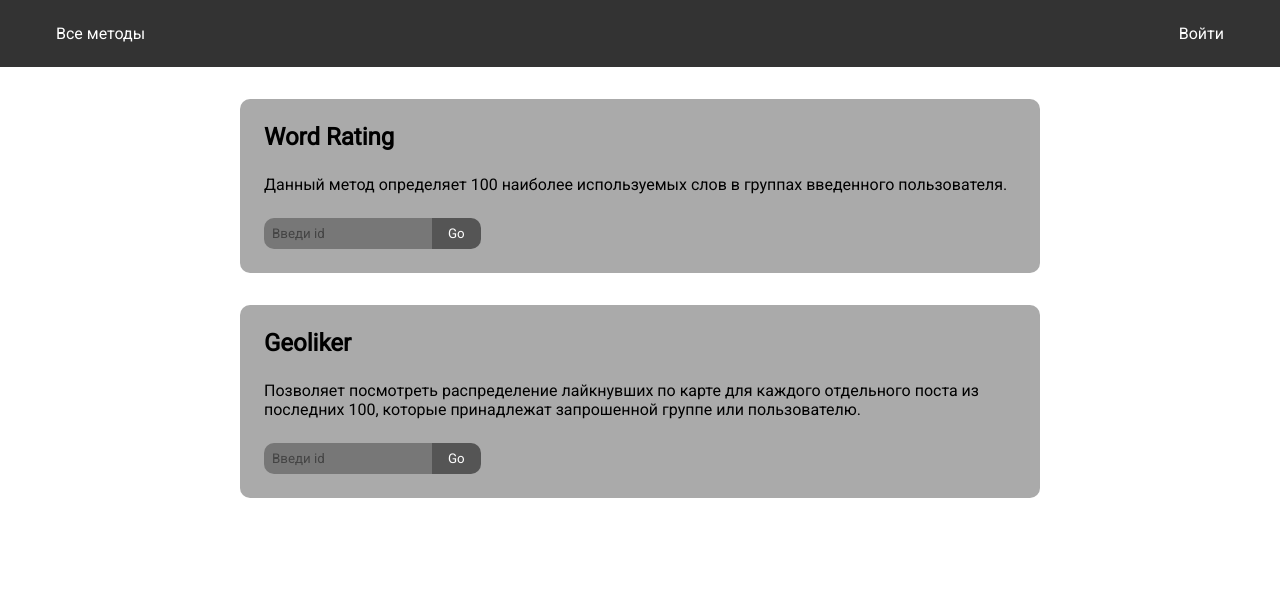
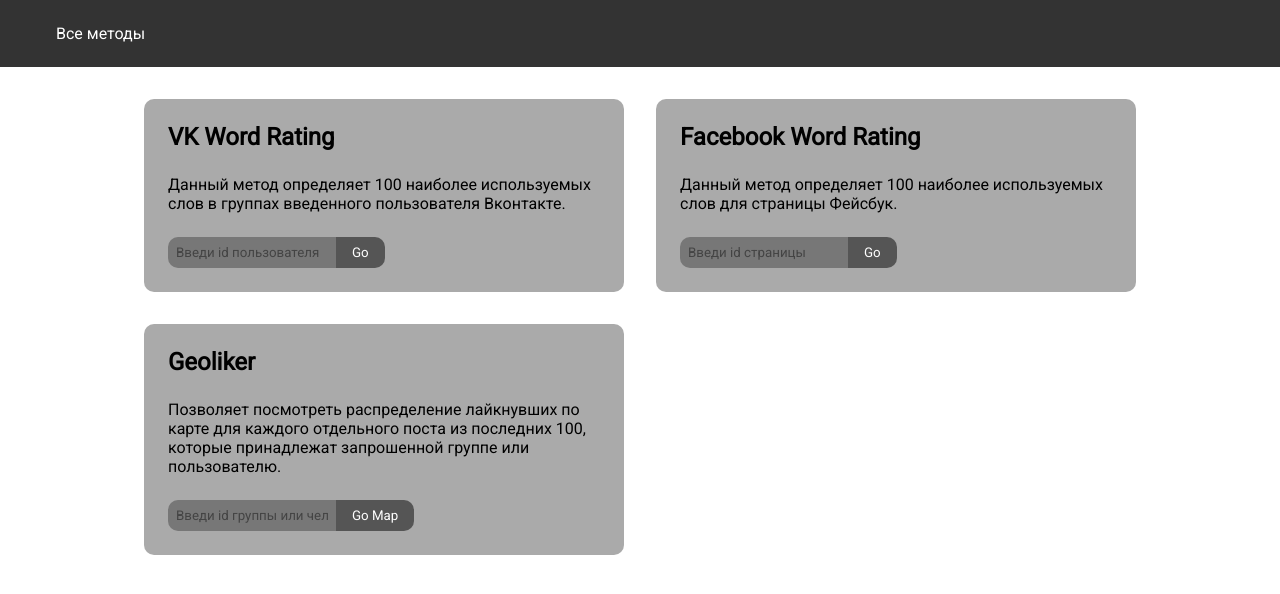
Before and after one commit to hardntrash/VKAnalysis, a Flask app: page / in a window 1280 px wide. Shown: the top 594 px of the page. Run offline with Flask 2, Linux system fonts and the light colour scheme.

Commit message:
Колонка для методов фейсбук

```diff
--- a/FlaskApp/forms.py
+++ b/FlaskApp/forms.py
@@ -2,12 +2,12 @@ from flask_wtf import FlaskForm
 from wtforms import TextField, SubmitField
 from wtforms.validators import Required
 
-class IndexForm(FlaskForm):
-    vk_id = TextField(
+class FBIdForm(FlaskForm):
+    fb_id = TextField(
     	'ID',
     	validators=[Required()],
     	render_kw={
-    		"placeholder": "Введи id",
+    		"placeholder": "Введи id страницы",
     		"class": "input-line__input",
     	})
     submit = SubmitField(
@@ -15,6 +15,20 @@ class IndexForm(FlaskForm):
     	render_kw = {
     		"class": "input-line__submit",
     	})
+
+class VKIdForm(FlaskForm):
+    vk_id = TextField(
+        'ID',
+        validators=[Required()],
+        render_kw={
+            "placeholder": "Введи id пользователя",
+            "class": "input-line__input",
+        })
+    submit = SubmitField(
+        'Go',
+        render_kw = {
+            "class": "input-line__submit",
+        })
 
 class MapLikesForms(FlaskForm):
     vk_id = TextField(
--- a/FlaskApp/static/css/base_style.css
+++ b/FlaskApp/static/css/base_style.css
@@ -20,9 +20,14 @@
   background-color: #222;
 }
 .container {
-  width: 800px;
+  width: 1024px;
   margin: 32px auto;
   box-sizing: border-box;
+}
+.row {
+  display: -webkit-flex;
+  display: flex;
+  flex-wrap: nowrap;
 }
 .footer {
   display: flex;
--- a/FlaskApp/static/css/less/base_style.less
+++ b/FlaskApp/static/css/less/base_style.less
@@ -25,9 +25,15 @@
 }
 
 .container {
-	width: 800px;
+	width: 1024px;
 	margin: 32px auto;
 	box-sizing: border-box;
+}
+
+.row {
+    display:-webkit-flex;
+    display: flex;
+    flex-wrap: nowrap;
 }
 
 .footer {
--- a/FlaskApp/static/css/less/base_style.min.css
+++ b/FlaskApp/static/css/less/base_style.min.css
@@ -1 +1 @@
-*{padding:0;margin:0;font-family:Roboto,sans-serif;border:0 solid transparent}.menu{display:flex;align-items:center;justify-content:space-between;background-color:#333}.menu__item{text-decoration:none;margin:0 32px;padding:24px;color:#fff}.menu__item:hover{background-color:#222}.container{width:800px;margin:32px auto;box-sizing:border-box}.footer{display:flex;justify-content:center}.text{word-wrap:wrap}.heading{margin-bottom:24px;font-size:24px;font-weight:700}
+*{padding:0;margin:0;font-family:Roboto,sans-serif;border:0 solid transparent}.menu{display:flex;align-items:center;justify-content:space-between;background-color:#333}.menu__item{text-decoration:none;margin:0 32px;padding:24px;color:#fff}.menu__item:hover{background-color:#222}.container{width:1024px;margin:32px auto;box-sizing:border-box}.row{display:-webkit-flex;display:flex;flex-wrap:nowrap}.footer{display:flex;justify-content:center}.text{word-wrap:wrap}.heading{margin-bottom:24px;font-size:24px;font-weight:700}
--- a/FlaskApp/static/css/less/methods.less
+++ b/FlaskApp/static/css/less/methods.less
@@ -1,6 +1,10 @@
 .method-list {
+	flex: 1;
 	display: flex;
 	flex-direction: column;
+
+	align-items: flex-start;
+	padding: 0 16px;
 
 	&__item {
 		display: flex;
--- a/FlaskApp/static/css/less/methods.min.css
+++ b/FlaskApp/static/css/less/methods.min.css
@@ -1 +1 @@
-.method-list{display:flex;flex-direction:column}.method-list__item{display:flex;flex-direction:column;margin-bottom:32px;padding:24px;background-color:#aaa;border-radius:10px}.method-list__item__disc{margin-bottom:24px}.input-line,.method-list__item__content{display:flex;flex-direction:row}.input-line__input{border-radius:10px 0 0 10px;border-color:none;background-color:#777;color:#444;padding:8px}.input-line__input::placeholder{color:#444}.input-line__submit{border-radius:0 10px 10px 0;border-color:none;background-color:#555;color:#fff;padding:8px 16px}.input-line__submit:hover{background-color:#444;cursor:pointer}
+.method-list{flex:1;display:flex;flex-direction:column;align-items:flex-start;padding:0 16px}.method-list__item{display:flex;flex-direction:column;margin-bottom:32px;padding:24px;background-color:#aaa;border-radius:10px}.method-list__item__disc{margin-bottom:24px}.input-line,.method-list__item__content{display:flex;flex-direction:row}.input-line__input{border-radius:10px 0 0 10px;border-color:none;background-color:#777;color:#444;padding:8px}.input-line__input::placeholder{color:#444}.input-line__submit{border-radius:0 10px 10px 0;border-color:none;background-color:#555;color:#fff;padding:8px 16px}.input-line__submit:hover{background-color:#444;cursor:pointer}
--- a/FlaskApp/static/css/methods.css
+++ b/FlaskApp/static/css/methods.css
@@ -1,6 +1,9 @@
 .method-list {
+  flex: 1;
   display: flex;
   flex-direction: column;
+  align-items: flex-start;
+  padding: 0 16px;
 }
 .method-list__item {
   display: flex;
--- a/FlaskApp/templates/base.html
+++ b/FlaskApp/templates/base.html
@@ -9,7 +9,7 @@
 
 	<title>
 		{% block title %}
-		VK Analysis
+		Analysis
 		{% endblock %}
 	</title>
 
@@ -17,7 +17,6 @@
 <body>
 	<nav class="menu">
 		<a href="/" class="menu__item">Все методы</a>
-		<a href="/" class="menu__item">Войти</a>
 	</nav>
 
 	<section class="container">
--- a/FlaskApp/templates/index.html
+++ b/FlaskApp/templates/index.html
@@ -6,19 +6,20 @@
 {% endblock %}
 
 {% block content %}
+<div class="row">
     <div class="method-list">
         <div class="method-list__item">
-        <header class="heading">Word Rating</header>
+            <header class="heading">VK Word Rating</header>
 
             <div class="method-list__item__disc">
-            Данный метод определяет 100 наиболее используемых слов в группах введенного пользователя.
+                Данный метод определяет 100 наиболее используемых слов в группах введенного пользователя Вконтакте.
             </div>
 
-        <form action="/result" method="post">
-            {{ form.csrf_token }}
+            <form action="/vk_result" method="post">
+                {{ form_vk.csrf_token }}
                 <div class="input-line">
-                <div>{{ form.vk_id }}</div>
-                <div class="button">{{ form.submit }}</div>
+                    <div>{{ form_vk.vk_id }}</div>
+                    <div class="button">{{ form_vk.submit }}</div>
                 </div>
             </form>
         </div>
@@ -29,12 +30,29 @@
                 Позволяет посмотреть распределение лайкнувших по карте для каждого отдельного поста из последних 100, которые принадлежат запрошенной группе или пользователю.
             </div>
             <form action="/map_likes" method="POST">
-            {{ form.csrf_token }}
+                {{ form_map.csrf_token }}
                 <div class="input-line">
-                <div>{{ form.vk_id }}</div>
-                <div class="button">{{ form.submit }}</div>
+                    <div>{{ form_map.vk_id }}</div>
+                    <div class="button">{{ form_map.submit }}</div>
                 </div>
             </form>
         </div>
+    </div>
 
+    <div class="method-list">
+        <div class="method-list__item">
+            <header class="heading">Facebook Word Rating</header>
+            <div class="method-list__item__disc text">
+                Данный метод определяет 100 наиболее используемых слов для страницы Фейсбук.
+            </div>
+            <form action="/fb_result" method="POST">
+                {{ form_fb.csrf_token }}
+                <div class="input-line">
+                    <div>{{ form_fb.fb_id }}</div>
+                    <div class="button">{{ form_fb.submit }}</div>
+                </div>
+            </form>
+        </div>
+    </div>
+</div>
 {% endblock %}
--- a/FlaskApp/views.py
+++ b/FlaskApp/views.py
@@ -2,22 +2,27 @@ from FlaskApp import app
 from flask import render_template, request
 
 from VK import getPost
-from .forms import IndexForm, MapLikesForms
+from .forms import FBIdForm, VKIdForm, MapLikesForms
 from wordRate import wordRateVK, wordRateFB
 from likeInCity import counterLike
 
 
 @app.route('/')
 def index_view():
-    form = IndexForm()
+    form_vk = VKIdForm()
+    form_fb = FBIdForm()
     form_map = MapLikesForms()
-    return render_template('index.html', form=form, form_map=form_map)
+    return render_template('index.html', form_vk=form_vk, form_fb=form_fb, form_map=form_map)
 
-
-@app.route('/result', methods=['POST'])
-def result_view():
+@app.route('/vk_result', methods=['POST'])
+def vk_result_view():
     vk_id = request.form['vk_id']
     return render_template('result.html', dict=wordRateVK(vk_id))
+
+@app.route('/fb_result', methods=['POST'])
+def fb_result_view():
+    fb_id = request.form['fb_id']
+    return render_template('result.html', dict=wordRateFB(fb_id))
 
 @app.route('/map_likes', methods=['POST'])
 def map_likes_view():
--- a/wordRate.py
+++ b/wordRate.py
@@ -195,10 +195,7 @@ def wordRateVK(user_id):
 
 def wordRateFB(obj_id):
     feed = FB.getFeed(obj_id)
-    col = []
 
     # у каждой группы достаем посты
-    for post in feed:
-        col.append(post['message'])
-
+    col = [post['message'] for post in feed]
     return wordRate(col)
```
Also changed, not shown: FB.py (+0 -13 lines), FlaskApp/templates/base.min.css (deleted). Lines whose indentation alone changed are shown as unchanged.
